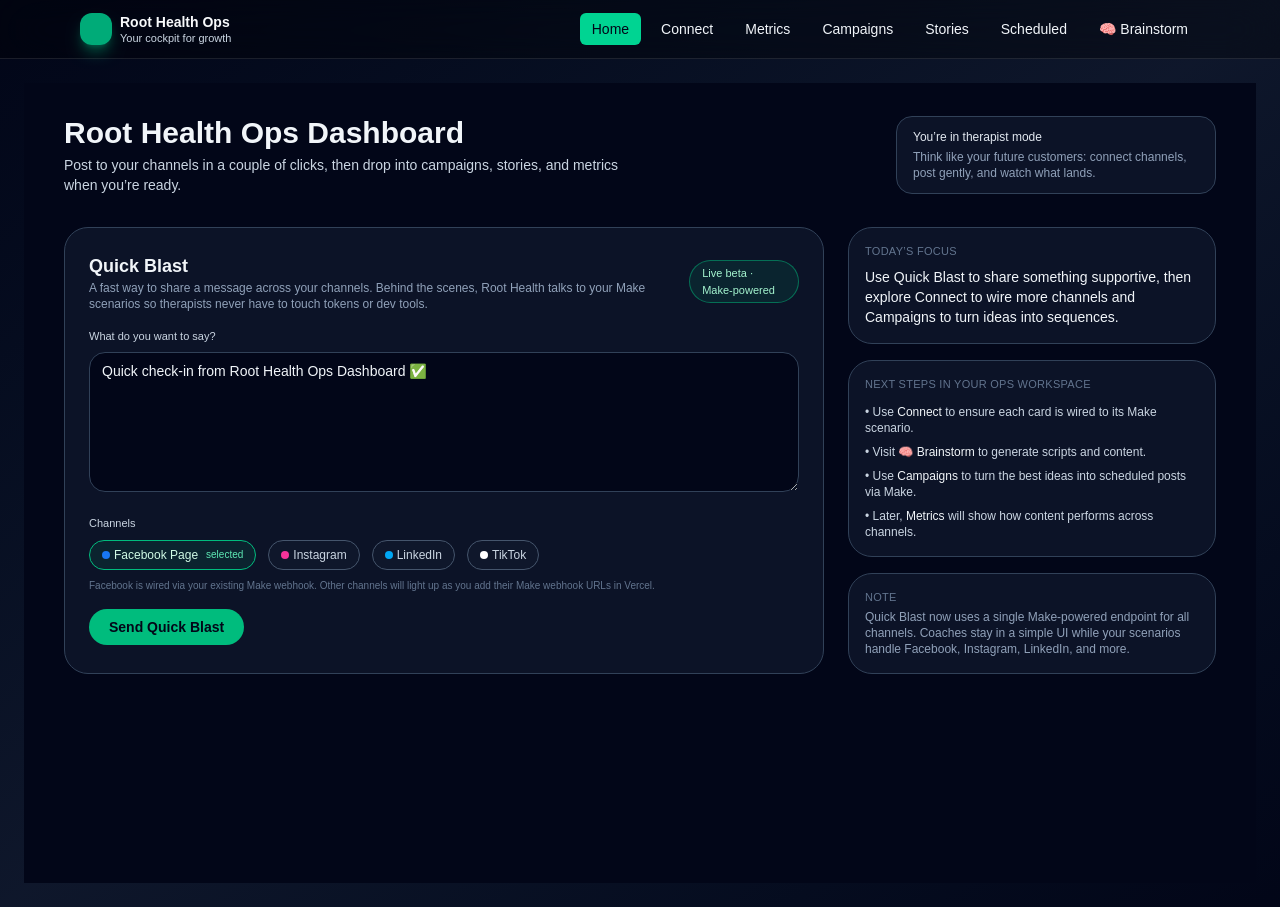
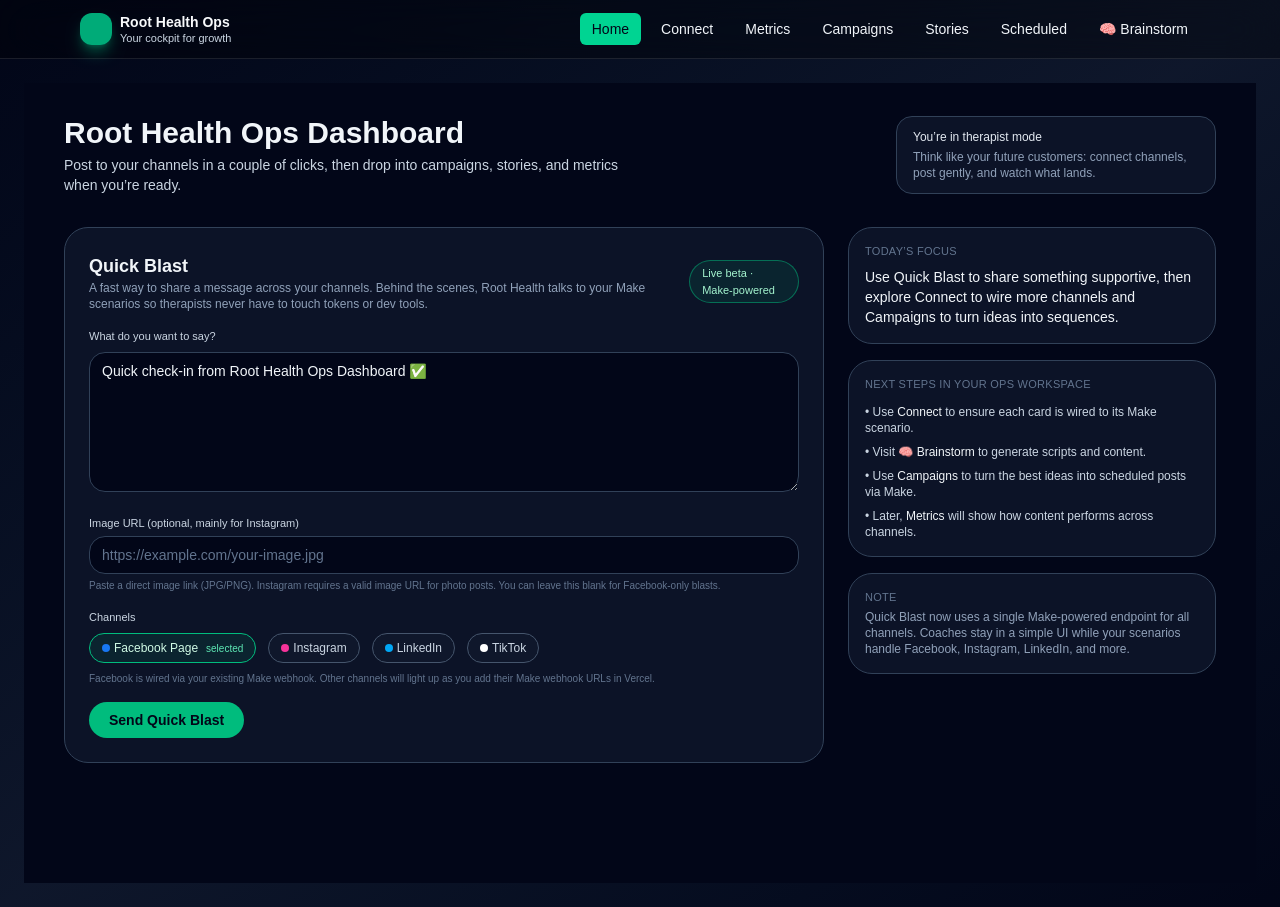
Before and after one commit to Hypnohippy/root-health-ops-dashboard1, a Next.js app: page /dashboard in a window 1280 px wide. Built offline with nearby package versions, Linux system fonts and the light colour scheme.

Commit message:
Update page.tsx

```diff
--- a/app/dashboard/page.tsx
+++ b/app/dashboard/page.tsx
@@ -23,6 +23,8 @@ export default function DashboardHomePage() {
   const [message, setMessage] = useState(
     "Quick check-in from Root Health Ops Dashboard ✅"
   );
+  const [imageUrl, setImageUrl] = useState(""); // 👈 NEW: Image URL state
+
   const [isPosting, setIsPosting] = useState(false);
   const [status, setStatus] = useState<string | null>(null);
   const [error, setError] = useState<string | null>(null);
@@ -76,6 +78,7 @@ export default function DashboardHomePage() {
           message: trimmed,
           channels,
           origin: "quick_blast_dashboard",
+          imageUrl: imageUrl.trim() || undefined, // 👈 NEW: send imageUrl if present
         }),
       });
 
@@ -223,6 +226,25 @@ export default function DashboardHomePage() {
                 onChange={(e) => setMessage(e.target.value)}
                 placeholder="E.g. A gentle check-in message, a reminder, or something supportive for your audience."
               />
+            </div>
+
+            {/* NEW: Image URL field */}
+            <div className="space-y-1">
+              <label className="block text-[11px] font-medium text-slate-300">
+                Image URL (optional, mainly for Instagram)
+              </label>
+              <input
+                type="url"
+                className="w-full rounded-2xl border border-slate-700 bg-slate-950 px-3 py-2 text-sm outline-none focus:border-emerald-500 focus:ring-1 focus:ring-emerald-500 placeholder:text-slate-500"
+                value={imageUrl}
+                onChange={(e) => setImageUrl(e.target.value)}
+                placeholder="https://example.com/your-image.jpg"
+              />
+              <p className="text-[10px] text-slate-500">
+                Paste a direct image link (JPG/PNG). Instagram requires a valid
+                image URL for photo posts. You can leave this blank for
+                Facebook-only blasts.
+              </p>
             </div>
 
             {/* Channel selection */}
```
